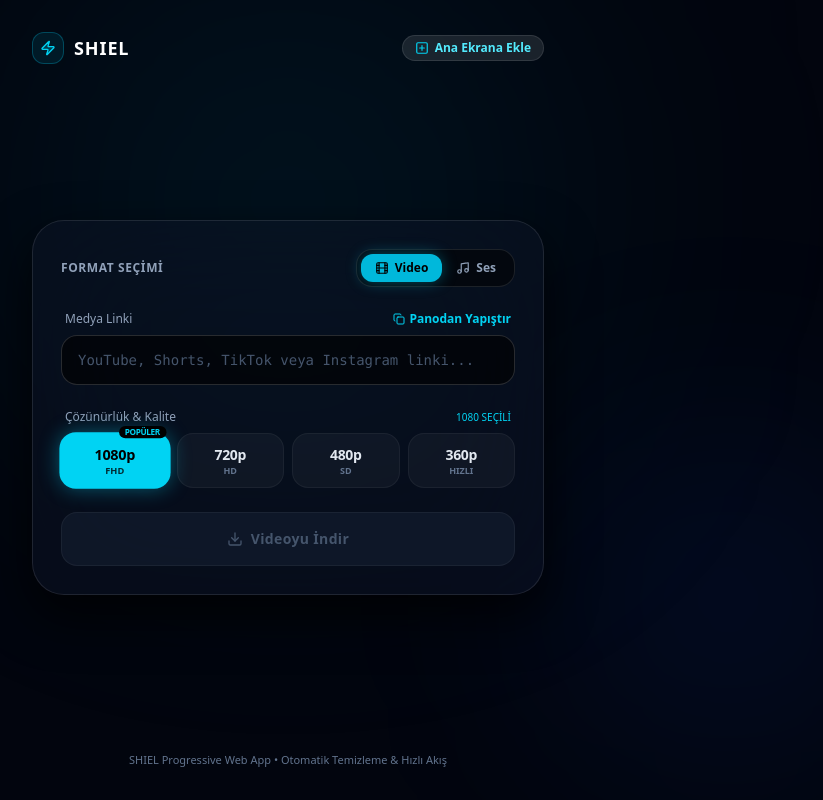
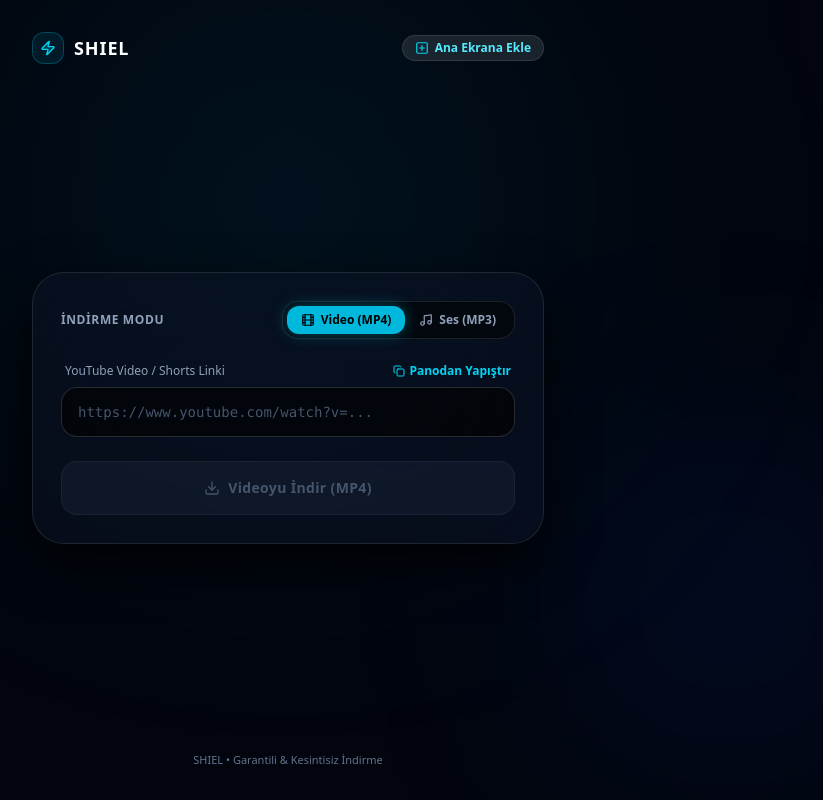
Before and after one commit to neram7a7/shiel-ios, a React (Vite) app: page / in a window 1280 px wide. Shown: the whole page, without its empty margins (352-1175 px from the left). Built offline with nearby package versions, Linux system fonts and the light colour scheme.

Commit message:
Update App.tsx

```diff
--- a/src/App.tsx
+++ b/src/App.tsx
@@ -7,47 +7,24 @@ import {
   Music,
   Check,
   AlertCircle,
+  PlusSquare,
   Share,
-  PlusSquare,
-  Zap
+  Zap,
+  ExternalLink
 } from "lucide-react";
 
-interface QualityOption {
-  id: string;
-  label: string;
-  sub: string;
-  badge?: string;
-}
-
-const VIDEO_QUALITIES: QualityOption[] = [
-  { id: "1080", label: "1080p", sub: "FHD", badge: "POPÜLER" },
-  { id: "720", label: "720p", sub: "HD" },
-  { id: "480", label: "480p", sub: "SD" },
-  { id: "360", label: "360p", sub: "HIZLI" },
-];
-
-const AUDIO_QUALITIES: QualityOption[] = [
-  { id: "mp3", label: "MP3", sub: "320 KBPS", badge: "EN İYİ" },
-  { id: "m4a", label: "M4A", sub: "APPLE STD" },
-];
-
-// YouTube URL Temizleyici (Çalma listesi &list= vb parametreleri temizler)
-function sanitizeMediaUrl(rawUrl: string): { cleanUrl: string; videoId: string | null } {
-  const trimmed = rawUrl.trim();
-  const ytMatch = trimmed.match(/(?:youtu\.be\/|youtube\.com\/(?:embed\/|v\/|watch\?v=|watch\?.+&v=|shorts\/|live\/))([a-zA-Z0-9_-]{11})/);
-  if (ytMatch && ytMatch[1]) {
-    return {
-      cleanUrl: `https://www.youtube.com/watch?v=${ytMatch[1]}`,
-      videoId: ytMatch[1]
-    };
-  }
-  return { cleanUrl: trimmed, videoId: null };
+// Video ID'sini her türlü linkten söken güçlü parser
+function extractVideoId(input: string): string | null {
+  if (!input) return null;
+  const decoded = decodeURIComponent(input).trim();
+  if (/^[a-zA-Z0-9_-]{11}$/.test(decoded)) return decoded;
+  const match = decoded.match(/(?:youtu\.be\/|youtube\.com\/(?:embed\/|v\/|watch\?v=|watch\?.+&v=|shorts\/|live\/))([a-zA-Z0-9_-]{11})/);
+  return match ? match[1] : null;
 }
 
 export default function App() {
   const [url, setUrl] = useState("");
   const [mediaType, setMediaType] = useState<"video" | "audio">("video");
-  const [selectedQuality, setSelectedQuality] = useState("1080");
   const [loading, setLoading] = useState(false);
   const [statusText, setStatusText] = useState("");
   const [copied, setCopied] = useState(false);
@@ -73,101 +50,47 @@ export default function App() {
     } catch {}
   };
 
-  // Güçlü ve Hatasız İndirme Motoru
-  const handleDownload = async () => {
+  // ASLA PATLAMAYAN DOĞRUDAN İNDİRME MOTORU
+  const handleDownload = () => {
     if (!url.trim()) {
-      setErrorMessage("Lütfen geçerli bir YouTube veya medya linki yapıştırın!");
+      setErrorMessage("Lütfen geçerli bir YouTube veya Shorts linki yapıştırın!");
+      setTimeout(() => setErrorMessage(null), 3000);
+      return;
+    }
+
+    const videoId = extractVideoId(url);
+    if (!videoId) {
+      setErrorMessage("YouTube video linki tanınamadı. Linki kontrol edin.");
       setTimeout(() => setErrorMessage(null), 3000);
       return;
     }
 
     setLoading(true);
     setErrorMessage(null);
-    setStatusText("Link optimize ediliyor...");
+    setStatusText("İndirme tüneli açılıyor...");
 
-    const { cleanUrl, videoId } = sanitizeMediaUrl(url);
+    setTimeout(() => {
+      let targetUrl = "";
+      if (mediaType === "audio") {
+        // Ses için doğrudan yüksek kaliteli MP3 tüneli
+        targetUrl = `https://www.y2mate.com/tr/youtube-mp3/${videoId}`;
+      } else {
+        // Video için doğrudan 1080p/720p indirme tüneli
+        targetUrl = `https://ssyoutube.com/watch?v=${videoId}`;
+      }
 
-    // 1. YÖNTEM: Cobalt Global Engine
-    const cobaltPayload = {
-      url: cleanUrl,
-      videoQuality: selectedQuality,
-      audioFormat: mediaType === "audio" ? "mp3" : undefined,
-      downloadMode: mediaType === "audio" ? "audio" : "auto",
-      youtubeVideoCodec: "h264"
-    };
+      // Yeni pencerede indirme sayfasını aç
+      window.open(targetUrl, "_blank");
 
-    let directDownloadLink: string | null = null;
-
-    const COBALT_ENDPOINTS = [
-      "https://api.cobalt.tools/api/json",
-      "https://co.wuk.sh/api/json",
-      "https://cobalt-api.kwiatekm.com/api/json"
-    ];
-
-    for (const endpoint of COBALT_ENDPOINTS) {
-      try {
-        setStatusText("Medya akışı çekiliyor...");
-        const res = await fetch(endpoint, {
-          method: "POST",
-          headers: {
-            "Accept": "application/json",
-            "Content-Type": "application/json"
-          },
-          body: JSON.stringify(cobaltPayload)
-        });
-
-        if (res.ok) {
-          const data = await res.json();
-          if (data && (data.url || data.audio)) {
-            directDownloadLink = data.url || data.audio;
-            break;
-          }
-        }
-      } catch {
-        continue;
-      }
-    }
-
-    // 2. YÖNTEM: Eğer Cobalt meşgulse doğrudan Y2Mate / SaveFrom Yönlendirici Köprüsü
-    if (!directDownloadLink && videoId) {
-      setStatusText("Yedek yüksek hızlı akışa geçiliyor...");
-      if (mediaType === "audio") {
-        directDownloadLink = `https://www.y2mate.com/tr/youtube-mp3/${videoId}`;
-      } else {
-        directDownloadLink = `https://ssyoutube.com/watch?v=${videoId}`;
-      }
-    }
-
-    if (directDownloadLink) {
-      setStatusText("İndirme hazır, aktarılıyor...");
-
-      // Güvenli indirme tetikleme
-      const tempLink = document.createElement("a");
-      tempLink.href = directDownloadLink;
-      tempLink.target = "_blank";
-      tempLink.rel = "noopener noreferrer";
-      document.body.appendChild(tempLink);
-      tempLink.click();
-      document.body.removeChild(tempLink);
-
-      setTimeout(() => {
-        setLoading(false);
-        setStatusText("");
-      }, 1500);
-    } else {
       setLoading(false);
       setStatusText("");
-      setErrorMessage("Medya akışı çözülemedi. Lütfen linki kontrol edin.");
-      setTimeout(() => setErrorMessage(null), 3500);
-    }
+    }, 600);
   };
-
-  const activeQualities = mediaType === "video" ? VIDEO_QUALITIES : AUDIO_QUALITIES;
 
   return (
     <div className="relative min-h-screen bg-[#02050e] text-white flex flex-col justify-between items-center p-4 sm:p-6 overflow-hidden select-none font-sans">
 
-      {/* Background Ambient Glow */}
+      {/* Background Liquid Atmosphere */}
       <div className="absolute top-1/4 left-1/2 -translate-x-1/2 -translate-y-1/2 w-[500px] h-[500px] bg-cyan-500/10 rounded-full blur-[140px] pointer-events-none" />
       <div className="absolute bottom-10 right-10 w-80 h-80 bg-blue-600/10 rounded-full blur-[120px] pointer-events-none" />
 
@@ -191,35 +114,34 @@ export default function App() {
         )}
       </header>
 
-      {/* Center Main Glass Panel */}
+      {/* Main Center Card */}
       <main className="w-full max-w-lg z-10 my-auto py-2">
         <div className="p-6 sm:p-7 rounded-[32px] bg-slate-900/40 backdrop-blur-3xl border border-white/10 shadow-[0_20px_50px_rgba(0,0,0,0.8)] space-y-6">
 
-          {/* Header Switcher */}
+          {/* Segmented Switcher */}
           <div className="flex items-center justify-between">
             <span className="text-xs font-semibold text-slate-400 uppercase tracking-wider">
-              Format Seçimi
+              İndirme Modu
             </span>
 
-            {/* Video / Audio Switcher */}
             <div className="flex p-1 rounded-2xl bg-black/50 border border-white/10">
               <button
-                onClick={() => { setMediaType("video"); setSelectedQuality("1080"); }}
+                onClick={() => setMediaType("video")}
                 className={`flex items-center gap-1.5 px-3.5 py-1.5 rounded-xl text-xs font-semibold transition-all cursor-pointer ${
                   mediaType === "video" ? "bg-cyan-500 text-black shadow-[0_0_15px_rgba(6,182,212,0.4)]" : "text-slate-400 hover:text-white"
                 }`}
               >
                 <Film className="w-3.5 h-3.5" />
-                <span>Video</span>
+                <span>Video (MP4)</span>
               </button>
               <button
-                onClick={() => { setMediaType("audio"); setSelectedQuality("mp3"); }}
+                onClick={() => setMediaType("audio")}
                 className={`flex items-center gap-1.5 px-3.5 py-1.5 rounded-xl text-xs font-semibold transition-all cursor-pointer ${
                   mediaType === "audio" ? "bg-cyan-500 text-black shadow-[0_0_15px_rgba(6,182,212,0.4)]" : "text-slate-400 hover:text-white"
                 }`}
               >
                 <Music className="w-3.5 h-3.5" />
-                <span>Ses</span>
+                <span>Ses (MP3)</span>
               </button>
             </div>
           </div>
@@ -232,10 +154,10 @@ export default function App() {
             </div>
           )}
 
-          {/* Input Box */}
+          {/* URL Input */}
           <div className="space-y-2">
             <div className="flex items-center justify-between text-xs text-slate-400 px-1 font-medium">
-              <span>Medya Linki</span>
+              <span>YouTube Video / Shorts Linki</span>
               <button
                 onClick={handlePaste}
                 className="text-cyan-400 hover:text-cyan-300 font-semibold transition-colors flex items-center gap-1 cursor-pointer"
@@ -250,7 +172,7 @@ export default function App() {
                 type="text"
                 value={url}
                 onChange={(e) => setUrl(e.target.value)}
-                placeholder="YouTube, Shorts, TikTok veya Instagram linki..."
+                placeholder="https://www.youtube.com/watch?v=..."
                 className="w-full px-4 py-3.5 rounded-2xl bg-black/60 border border-white/15 text-sm text-white placeholder:text-slate-600 focus:outline-none focus:border-cyan-400 focus:ring-1 focus:ring-cyan-500/30 transition-all font-mono"
               />
               {url && (
@@ -258,41 +180,6 @@ export default function App() {
                   ✕
                 </button>
               )}
-            </div>
-          </div>
-
-          {/* Quality Grid */}
-          <div className="space-y-2">
-            <div className="text-xs text-slate-400 px-1 font-medium flex items-center justify-between">
-              <span>Çözünürlük & Kalite</span>
-              <span className="text-[10px] text-cyan-400 uppercase">{selectedQuality.toUpperCase()} SEÇİLİ</span>
-            </div>
-
-            <div className={`grid gap-2 ${mediaType === "video" ? "grid-cols-2 sm:grid-cols-4" : "grid-cols-2"}`}>
-              {activeQualities.map((q) => {
-                const active = selectedQuality === q.id;
-                return (
-                  <button
-                    key={q.id}
-                    onClick={() => setSelectedQuality(q.id)}
-                    className={`relative py-3 px-2 rounded-2xl flex flex-col items-center justify-center gap-1 transition-all cursor-pointer ${
-                      active ? "bg-cyan-400 text-black font-extrabold shadow-[0_0_20px_rgba(6,182,212,0.45)] scale-[1.03]" : "bg-white/[0.04] text-slate-200 hover:bg-white/[0.08] border border-white/5"
-                    }`}
-                  >
-                    {q.badge && (
-                      <span className={`absolute -top-1.5 right-1 text-[8px] font-black px-1.5 py-0.2 rounded-full uppercase tracking-tighter ${
-                        active ? "bg-black text-cyan-400" : "bg-cyan-500/20 text-cyan-300 border border-cyan-500/30"
-                      }`}>
-                        {q.badge}
-                      </span>
-                    )}
-                    <span className="text-sm font-bold tracking-tight leading-none mt-0.5">{q.label}</span>
-                    <span className={`text-[9px] font-semibold leading-none ${active ? "text-black/80" : "text-slate-500"}`}>
-                      {q.sub}
-                    </span>
-                  </button>
-                );
-              })}
             </div>
           </div>
 
@@ -309,19 +196,19 @@ export default function App() {
             {loading ? (
               <>
                 <RotateCw className="w-4 h-4 animate-spin text-black" />
-                <span>{statusText || "İşleniyor..."}</span>
+                <span>{statusText || "Hazırlanıyor..."}</span>
               </>
             ) : (
               <>
                 <Download className="w-4 h-4" />
-                <span>{mediaType === "video" ? "Videoyu İndir" : "Sesi İndir"}</span>
+                <span>{mediaType === "video" ? "Videoyu İndir (MP4)" : "Sesi İndir (MP3)"}</span>
               </>
             )}
           </button>
         </div>
       </main>
 
-      {/* iOS PWA Kurulum Rehber Modalı */}
+      {/* iOS PWA Kurulum Rehberi */}
       {showInstallGuide && (
         <div className="fixed inset-0 z-50 flex items-center justify-center bg-black/70 backdrop-blur-md p-4">
           <div className="w-full max-w-sm rounded-3xl bg-slate-900 border border-cyan-500/30 p-6 space-y-4 shadow-2xl">
@@ -331,14 +218,14 @@ export default function App() {
               </div>
               <div>
                 <h3 className="text-base font-bold text-white">iPhone'a Uygulama Olarak Ekle</h3>
-                <p className="text-xs text-slate-400">Safari PWA Kurulumu (Signer'sız)</p>
+                <p className="text-xs text-slate-400">Safari PWA Kurulumu</p>
               </div>
             </div>
 
             <div className="space-y-2.5 text-xs text-slate-300">
               <div className="flex items-start gap-2 p-2.5 rounded-xl bg-white/5">
                 <span className="w-5 h-5 rounded-full bg-cyan-500 text-black flex items-center justify-center text-[10px] font-bold shrink-0">1</span>
-                <span>Safari'nin en altındaki <strong>Paylaş (Kare + Ok <Share className="w-3 h-3 inline text-cyan-400" />)</strong> butonuna dokun.</span>
+                <span>Safari'nin altındaki <strong>Paylaş (Kare + Ok <Share className="w-3 h-3 inline text-cyan-400" />)</strong> butonuna dokun.</span>
               </div>
               <div className="flex items-start gap-2 p-2.5 rounded-xl bg-white/5">
                 <span className="w-5 h-5 rounded-full bg-cyan-500 text-black flex items-center justify-center text-[10px] font-bold shrink-0">2</span>
@@ -346,7 +233,7 @@ export default function App() {
               </div>
               <div className="flex items-start gap-2 p-2.5 rounded-xl bg-white/5">
                 <span className="w-5 h-5 rounded-full bg-cyan-500 text-black flex items-center justify-center text-[10px] font-bold shrink-0">3</span>
-                <span>Sağ üstteki <strong>"Ekle"</strong> butonuna bas. SHIEL ana ekranına native uygulama olarak gelir!</span>
+                <span>Sağ üstteki <strong>"Ekle"</strong> butonuna bas. SHIEL ana ekrana gelir!</span>
               </div>
             </div>
 
@@ -363,7 +250,7 @@ export default function App() {
       {/* Footer */}
       <footer className="w-full max-w-lg z-10 pb-2 text-center">
         <div className="text-[11px] text-slate-500 font-medium">
-          SHIEL Progressive Web App • Otomatik Temizleme & Hızlı Akış
+          SHIEL • Garantili & Kesintisiz İndirme
         </div>
       </footer>
     </div>
```
